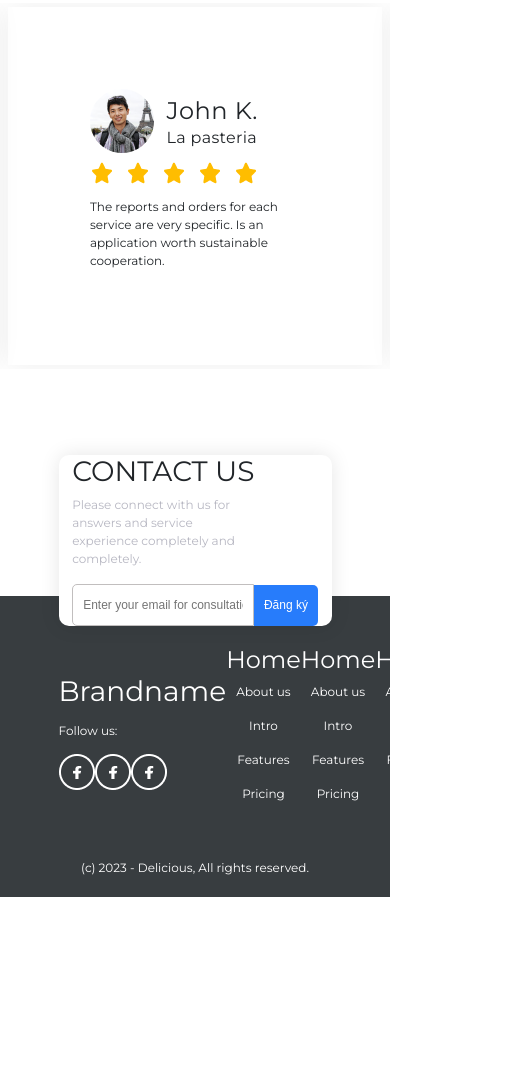
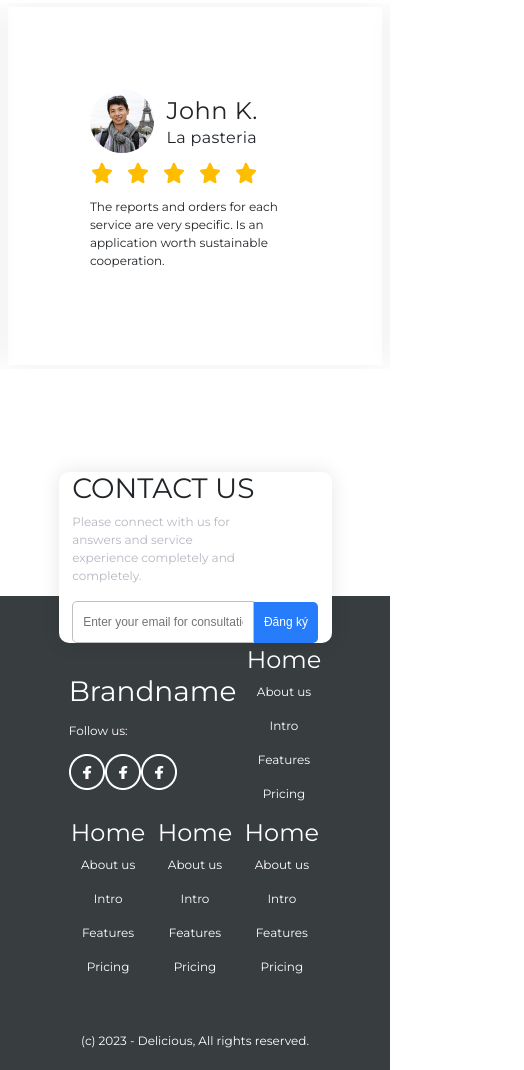
Before and after one commit to vuongtm1999/test_basic_fontend, a plain HTML site: page index.html in a window 390 px wide. Shown: the part 3640-4710 px from the top of the page, 524 px wide, since content can reach past the window. Before the commit the page ends 4537 px from the top, so only its background shows below. Drawn offline with nearby package versions, Linux system fonts and the light colour scheme.

Commit message:
fix 1.0.2 : fix footer responsive

```diff
--- a/index.css
+++ b/index.css
@@ -435,10 +435,11 @@ body {
 
 .wrapper-info {
   display: inline-flex;
-  justify-content: space-between;
+  justify-content: space-evenly;
   align-items: center;
   width: 70%;
   margin-bottom: 20px;
+  flex-wrap: wrap;
 }
 
 .info-page__follow-us {
@@ -487,6 +488,14 @@ body {
   .header__menu-items {
     display: none;
   }
+
+  .wrapper-info-page {
+    width: 100vw;
+  }
+
+  /* .wrapper-info {
+    width: unset;
+  } */
 }
 
 @media only all and (max-width: 870px) {
@@ -533,4 +542,12 @@ body {
   .app_for_custo__content--see-more{
     margin-right: 0px;
   }
+
+  .wrapper-info-page {
+    width: 100vw;
+  }
+
+  /* .wrapper-info {
+    width: unset;
+  } */
 }
```
